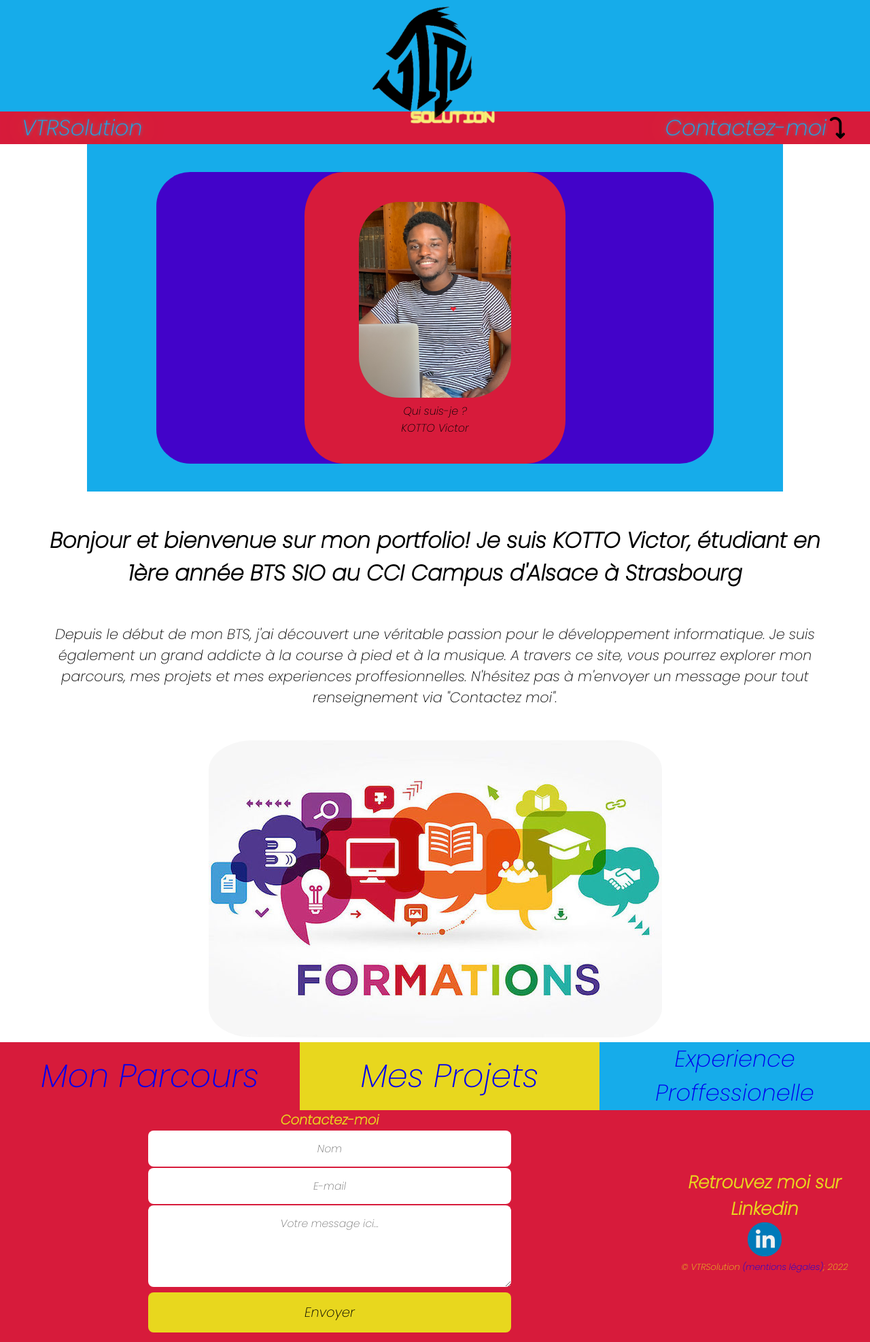
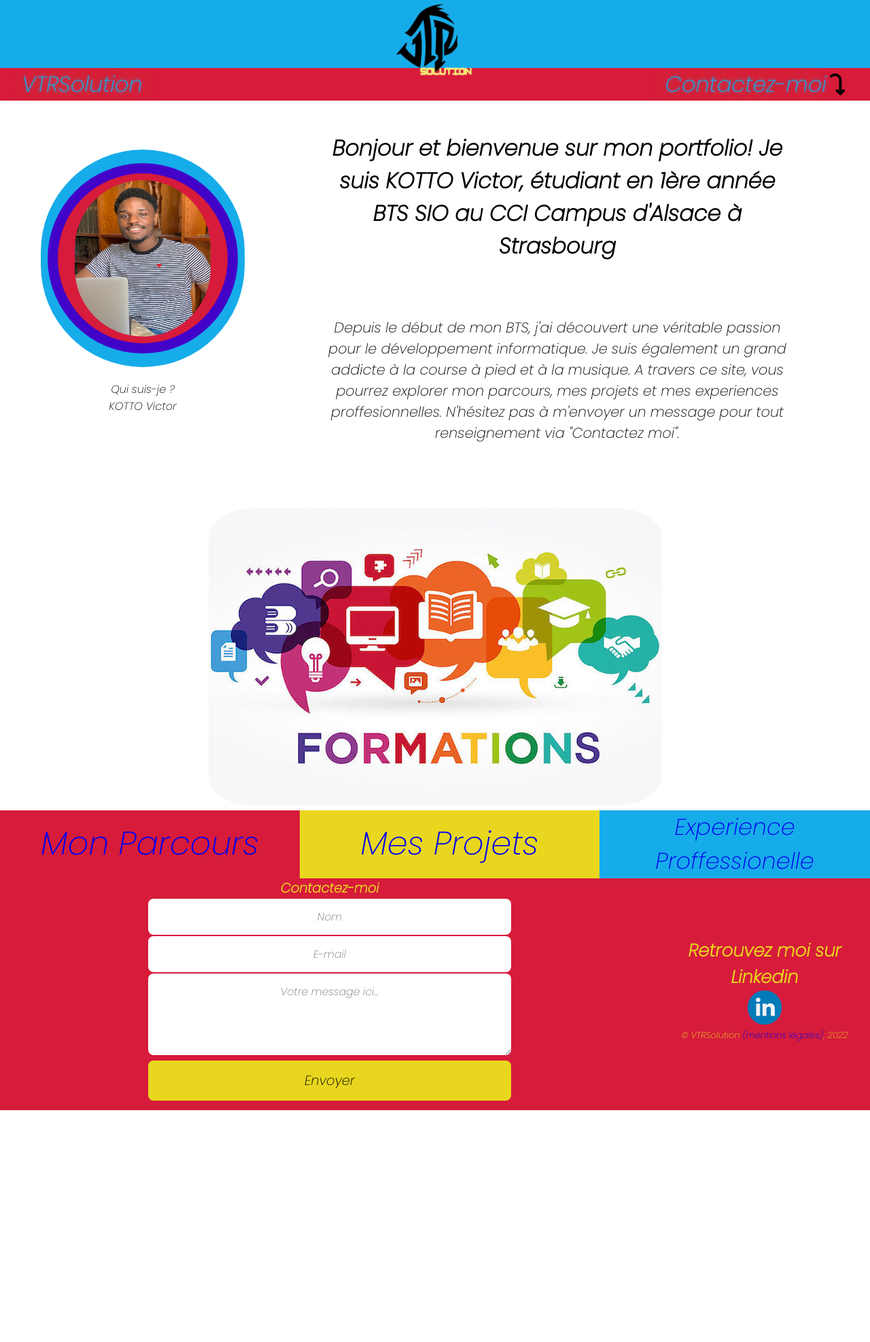
Before and after one commit to KOTTOVictor/CCI-SIO21-Portfolio, a PHP site: page / in a window 1280 px wide. Shown: the whole page at 68% size. After the commit the page ends 1633 px from the top, so only its background shows below. Run offline with PHP 8.4, Linux system fonts and the light colour scheme.

Commit message:
menuindex

```diff
--- a/asset/css/style.css
+++ b/asset/css/style.css
@@ -6,6 +6,8 @@ body,html, *{
     text-align: center;
     box-sizing: border-box;
     scroll-behavior: smooth;
+    list-style: none;
+    text-decoration:none;
 
 }
 a:link{
@@ -25,22 +27,18 @@ body{
 
 }
 
-li{
-    list-style: none;
-    text-decoration:none;
-}
 
 
 /* <!--Logo-----------------------------> */
 #logodiv{
-    height: 164px;
+    height: 100px;
     text-align: center;
     position: relative;
     z-index: 200;
 }
 #logo{
-    height: 12em;
-    width: 12em;
+    height: 117px;
+    width: 118px;
 }
 
 #vershaut{
@@ -122,53 +120,92 @@ header li a{
 }
 
 /* Présentation */
-#presentation{
+
+#contenant{
+    display: flex;
+    flex-wrap: wrap;
+    margin-top: 30px;
+    justify-content: space-evenly;
+    align-items: center
+}
+#photoprenom{
+    display: flex;
+    display: flex;
+    flex-direction: column;
+}
+
+#contourbleu{
     background-color: #16acea;
     display: flex;
+    height: 320px;
+    width: 300px;
+    border-radius: 700px;
     justify-content: center;
-    align-content: center;
     align-items: center;
-    height: 95%;
-    width: 80%;
+    transition: all .3s cubic-bezier(1, 1.65, 0.01, 1.2)
+
 }
+#contourbleu:hover{
+    transform: scale(1.2);
+
+
+}
+
 #contenantPre{
     display: flex;
     justify-content: center;
     align-content: center;
     align-items: center;
+    justify-content: space-around;
+    width: 45%;
+    margin-left: 15%;
+    margin-right: auto;
 
 }
 #cerclePre{
     background-color: #4203c9;
     display: flex;
+    align-items: center;
+    height: 280px;
+    width: 280px;
+    border-radius: 700px;
     justify-content: center;
-    align-content: center;
-    align-items: center;
-    margin: 4%;
-    border-radius: 20%;
-    height: 99%;
-    width: 80%;
-    border-radius: 50px;
+}
+#txtContPre {
+    width: 800px;
 }
 .presentation{
     background-color: #d71b3b;
-    border-radius: 15%;
-    display: inline-block;
-    padding: 2.5em 5em;
+    border-radius: 700px;
     flex-direction: column;
-    flex-wrap: wrap;
+    width: 250px;
+    height: 250px;
+    display: flex;
+    align-items: center;
+    justify-content: center;
+    flex-wrap: nowrap;
+}
+.photodemoi{
+    width: 200px;
+    height: 230px;
+    border-radius: 100px;
+    transition: all .3s ease-in-out;
+
 
 }
-.photodemoi{
-    width: 14em;
-    height: 18em;
-    border-radius: 60px;
-    margin-top: 2%;
+.photodemoi:hover{
+    width: 300px;
+    height: 340px;
+    transform: scale(1.0009);
 }
 
 .divimage{
     text-align: center;
 
+}
+
+#prenom{
+    margin-top: 20px;
 }
 /* Présentation Texte-------------------------------- */
 
@@ -177,13 +214,30 @@ header li a{
     margin: 0em 3em 3em 3em;
 }
 
-.textI{
+#txt{
+    display: flex;
+    flex-direction: column;
+    flex-wrap: wrap;
+    align-items: center;
+
+}
+.textI {
     font-size: 2em;
     font-weight: bolder;
+    width: 85%;
+    margin-top: 2%;
 }
+
 .textII{
     text-align: center;
     font-size: 1.3em;
+    width: 85%;
+    margin-top: 10%;
+    transition: all .3s ease-in-out;
+
+}
+.textII:hover{
+    transform: scale(1.2);
 }
 
 /* Images defilantes -------------------- */
--- a/asset/js/monscript.js
+++ b/asset/js/monscript.js
@@ -4,6 +4,9 @@ var numero = 0;
 let path = new Array("./html/MonParcours.html", "./html/Projet.html", "./html/ExperienceProffesionnel.html" )
 let title = new Array("Mon Parcours", "Mes Projets", "Mes ExperiencesProffessionel" )
 let pied = new Array("#d71b3b", "#4203c9", "#16acea" )
+
+let fillText = new Array("Mon Parcours", "Mes Projets", "Mes ExperiencesProffessionel" )
+
 
 // let description = new Array("Mon Parcours", "Mes Projets", "Mes Experiences Proffessionel" )
 
@@ -17,11 +20,15 @@ function ChangeSlide(sens)
      if (numero > slide.length - 1)
          numero = 0;
      document.getElementById("slide").src = slide[numero];
+     document.getElementById("slide").fillText = fillText[numero];
+
      document.getElementById("slidlink").href = path[numero];
      document.getElementById("slide").title = title[numero];
      document.getElementById("pied").style.backgroundColor = pied[numero];
     //  document.getElementById("slidlink").description = description[numero];
 }
+// context.fillText("Bonjour",40,40);
+// context.strokeText("Bonjour",40,100);
 
 setInterval("ChangeSlide(1)", 15000);
 
--- a/index.html
+++ b/index.html
@@ -50,41 +50,72 @@
 
 <!--Présentation ----------------------------->
         <section>
-            <div id="contenantPre">
-                <div id="presentation">
-                    <div id="cerclePre">
-                        <div class="presentation">
+            <div id="contenantpho">
 
-                            <img class="photodemoi" src="./img/photodemoi.jpg" alt="">
+                <ul id="contenant">
+                    <li id="contenantphotoprenom">
+                        <ul id="photoprenom">
+                            <li id="contourbleu">
+                                <div  >
+                                    <div id="cerclePre">
+                                        <div class="presentation">
 
-                            <p>Qui suis-je ?</p>
+                                            <img class="photodemoi" src="./img/photodemoi.jpg" alt="">
+                                        </div>
 
-                            <p>KOTTO Victor</p>
-                    </div>
+                                    </div>
+
+                                </div>
+
+                            </li>
+                            <li>
+                                <div id="prenom">
+                                    <p>Qui suis-je ?</p>
+
+                                    <p>KOTTO Victor</p>
+                                </div>
+                            </li>
+
+                        </ul>
 
 
-                </div>
-                </div>
+                    </li>
+
+
+
+                    <li id="txtContPre">
+                        <ul id="txt">
+                            <li class="textI">
+                                <p >
+                                    Bonjour et bienvenue sur mon portfolio! Je suis KOTTO Victor, étudiant en 1ère année BTS SIO au CCI Campus d'Alsace à Strasbourg
+                                </p>
+
+                            </li>
+
+                            <li class="textII">
+                                <p >
+                                    Depuis le début de mon BTS, j'ai découvert une véritable passion pour le développement informatique. Je suis également un grand addicte à la course à pied et à la musique. A travers ce site, vous pourrez explorer mon parcours, mes projets et mes experiences proffesionnelles. N'hésitez pas à m'envoyer un message pour tout renseignement via "Contactez moi".
+                                </p>
+
+                            </li>
+                        </ul>
+
+
+
+                    </li>
+                </ul>
+
+
+
 
             </div>
-
-
         </section>
 
 
 
 <!-- Présentation texte------------------------ -->
         <section id="sectionII">
-            <div>
-                <p class="textI">
-                    Bonjour et bienvenue sur mon portfolio! Je suis KOTTO Victor, étudiant en 1ère année BTS SIO au CCI Campus d'Alsace à Strasbourg
-                </p>
-                <br>
-                <br>
-                <p class="textII">
-                    Depuis le début de mon BTS, j'ai découvert une véritable passion pour le développement informatique. Je suis également un grand addicte à la course à pied et à la musique. A travers ce site, vous pourrez explorer mon parcours, mes projets et mes experiences proffesionnelles. N'hésitez pas à m'envoyer un message pour tout renseignement via "Contactez moi".
-                </p>
-            </div>
+
         </section>
 
 
```
